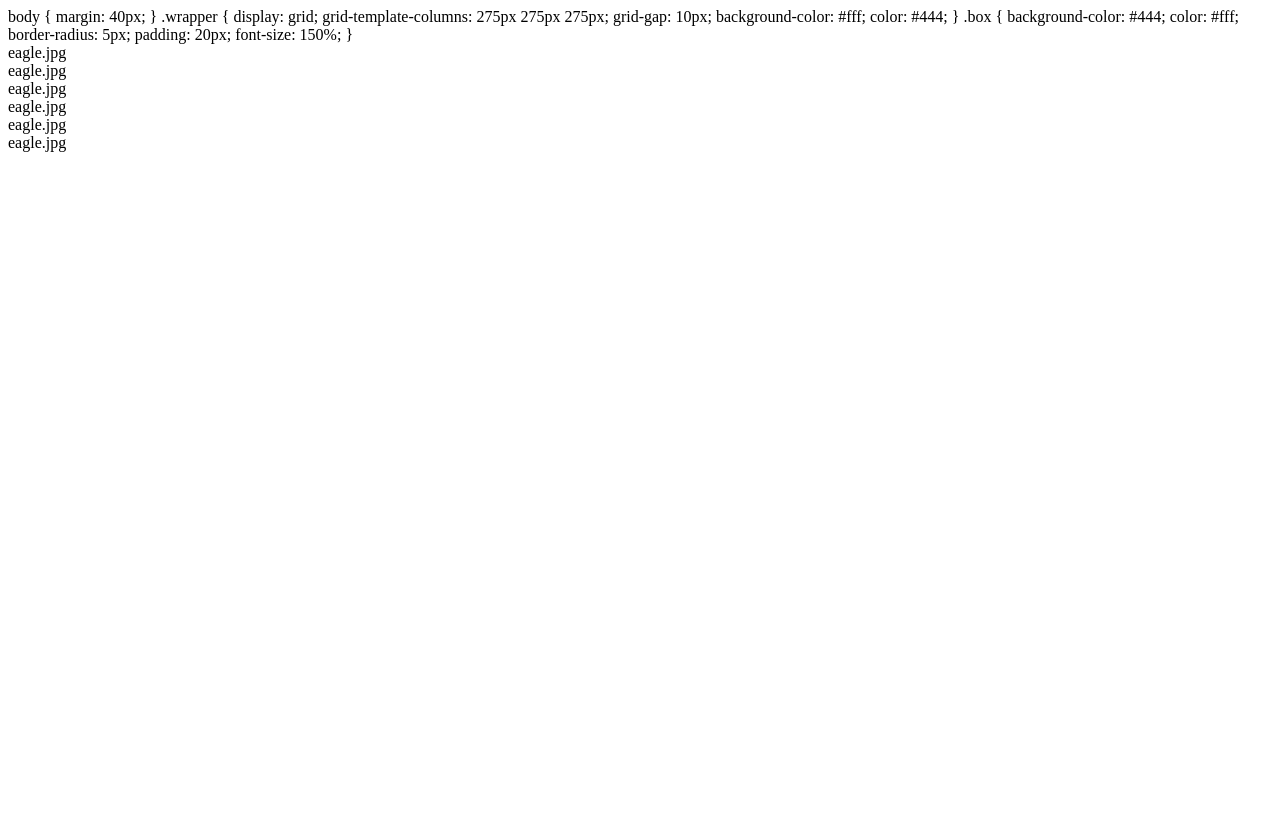
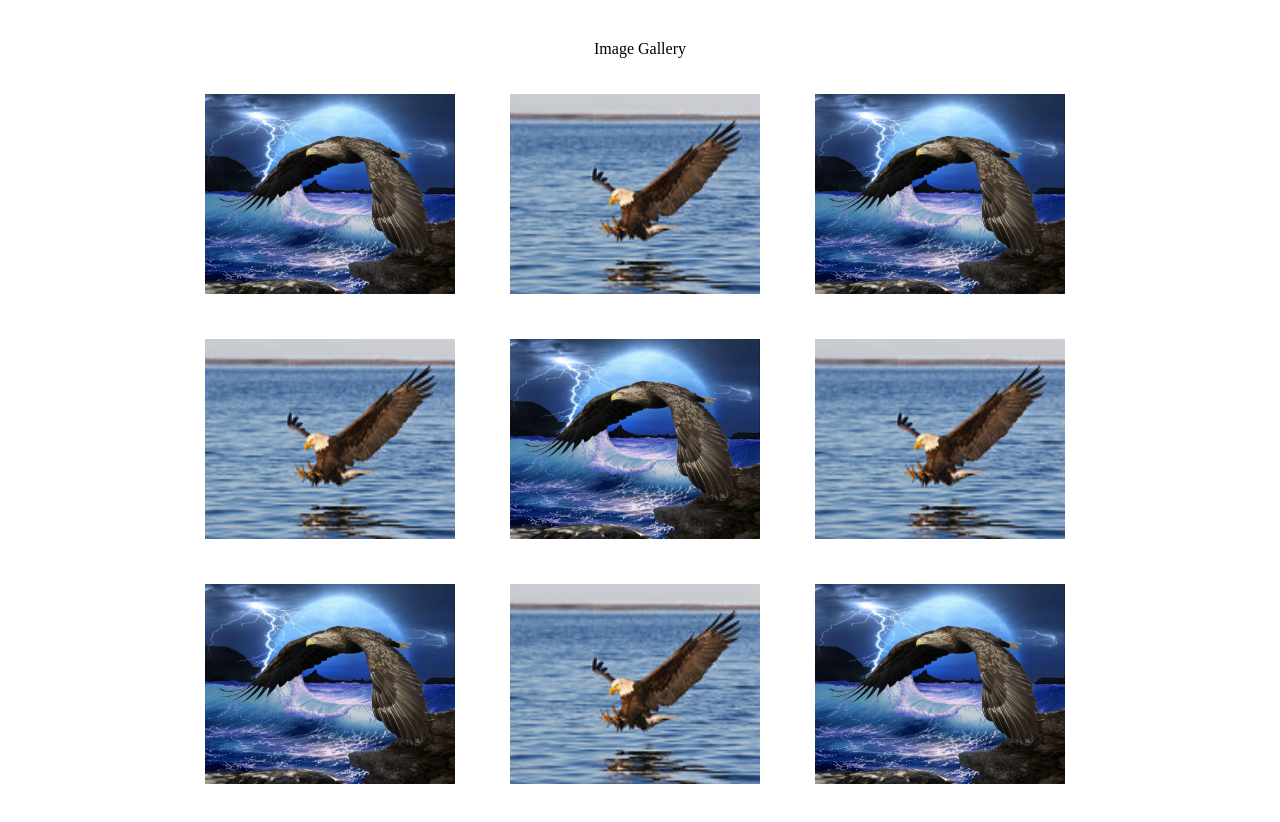
Before and after one commit to danielwebimp/hw1-daniel-kouam, a plain HTML site: page index.html in a window 1280 px wide. Before the commit the page ends 800 px from the top, so only its background shows below. Drawn offline with Linux system fonts and the light colour scheme.

Commit message:
Update index.html

```diff
--- a/index.html
+++ b/index.html
@@ -1,34 +1,46 @@
 <html>
   <head>
-    </head>
 
-  <body>
+
+
+  <style>
     body {
+
   margin: 40px;
 }
 
 .wrapper {
+  justify-content: center;
   display: grid;
-  grid-template-columns: 275px 275px 275px;
-  grid-gap: 10px;
+  grid-template-columns: 300px 300px 300px;
+  grid-gap: 5px;
   background-color: #fff;
   color: #444;
+
 }
 
 .box {
-  background-color: #444;
-  color: #fff;
-  border-radius: 5px;
+
+  border-radius: 10px;
   padding: 20px;
   font-size: 150%;
+
 }
-<div class="wrapper">
-  <div class="box a">eagle.jpg</div>
-  <div class="box b">eagle.jpg</div>
-  <div class="box c">eagle.jpg</div>
-  <div class="box d">eagle.jpg</div>
-  <div class="box e">eagle.jpg</div>
-  <div class="box f">eagle.jpg</div>
+</style>
+</head>
+<body>
+<p align="center">Image Gallery</p>
+<div class="wrapper" >
+  <div class="box a"><img src="eagle.jpg" width="250px" height="200px"></div>
+  <div class="box b"><img src="eagle2.jpg" width="250px" height="200px"></div>
+  <div class="box c"><img src="eagle.jpg" width="250px" height="200px"></div>
+  <div class="box d"><img src="eagle2.jpg" width="250px" height="200px"></div>
+  <div class="box e"><img src="eagle.jpg" width="250px" height="200px"></div>
+  <div class="box f"><img src="eagle2.jpg" width="250px" height="200px"></div>
+  <div class="box g"><img src="eagle.jpg" width="250px" height="200px"></div>
+  <div class="box h"><img src="eagle2.jpg" width="250px" height="200px"></div>
+  <div class="box i"><img src="eagle.jpg" width="250px" height="200px"></div>
 </div>
+
   </body>
 </html>
```
